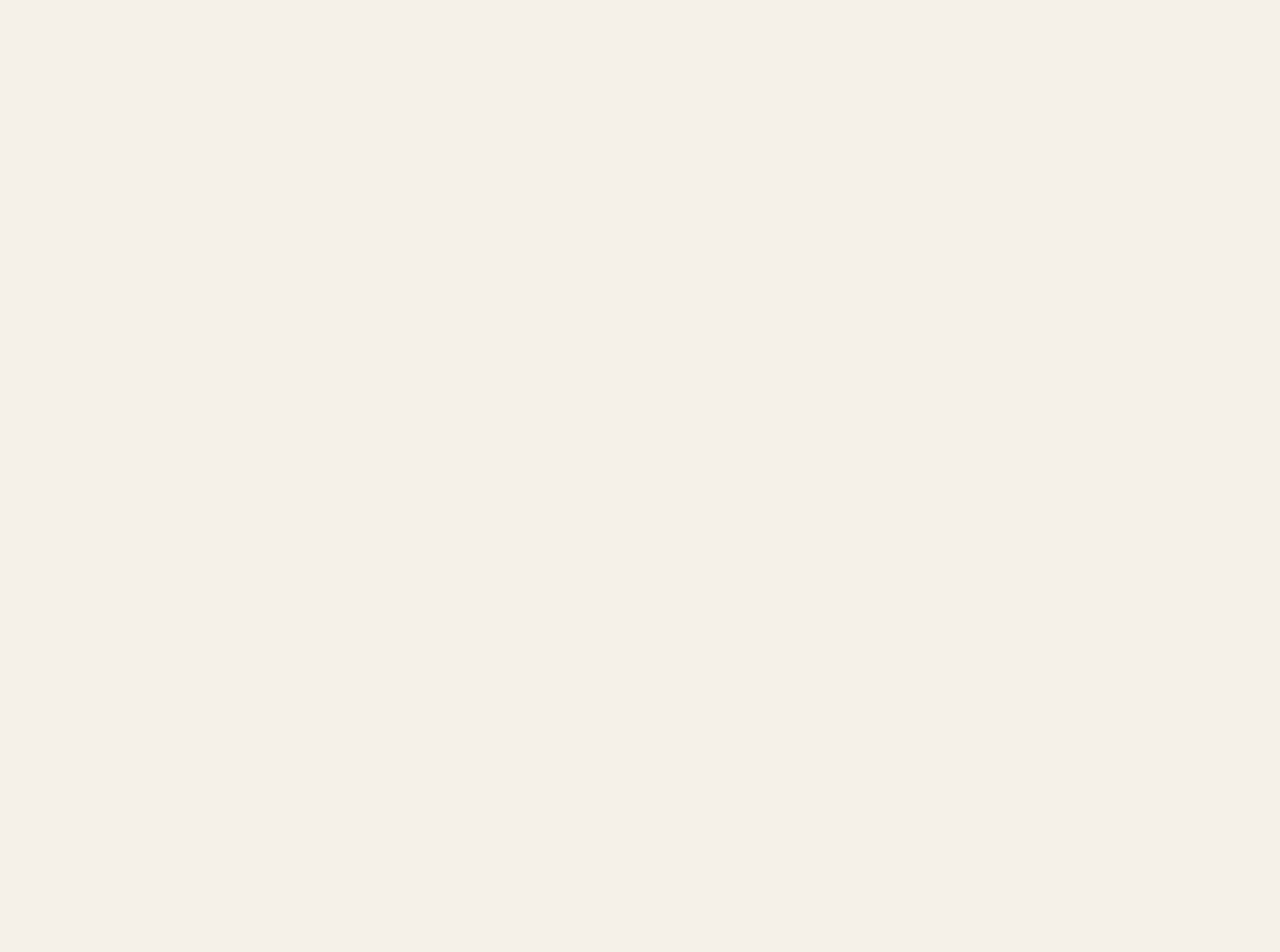
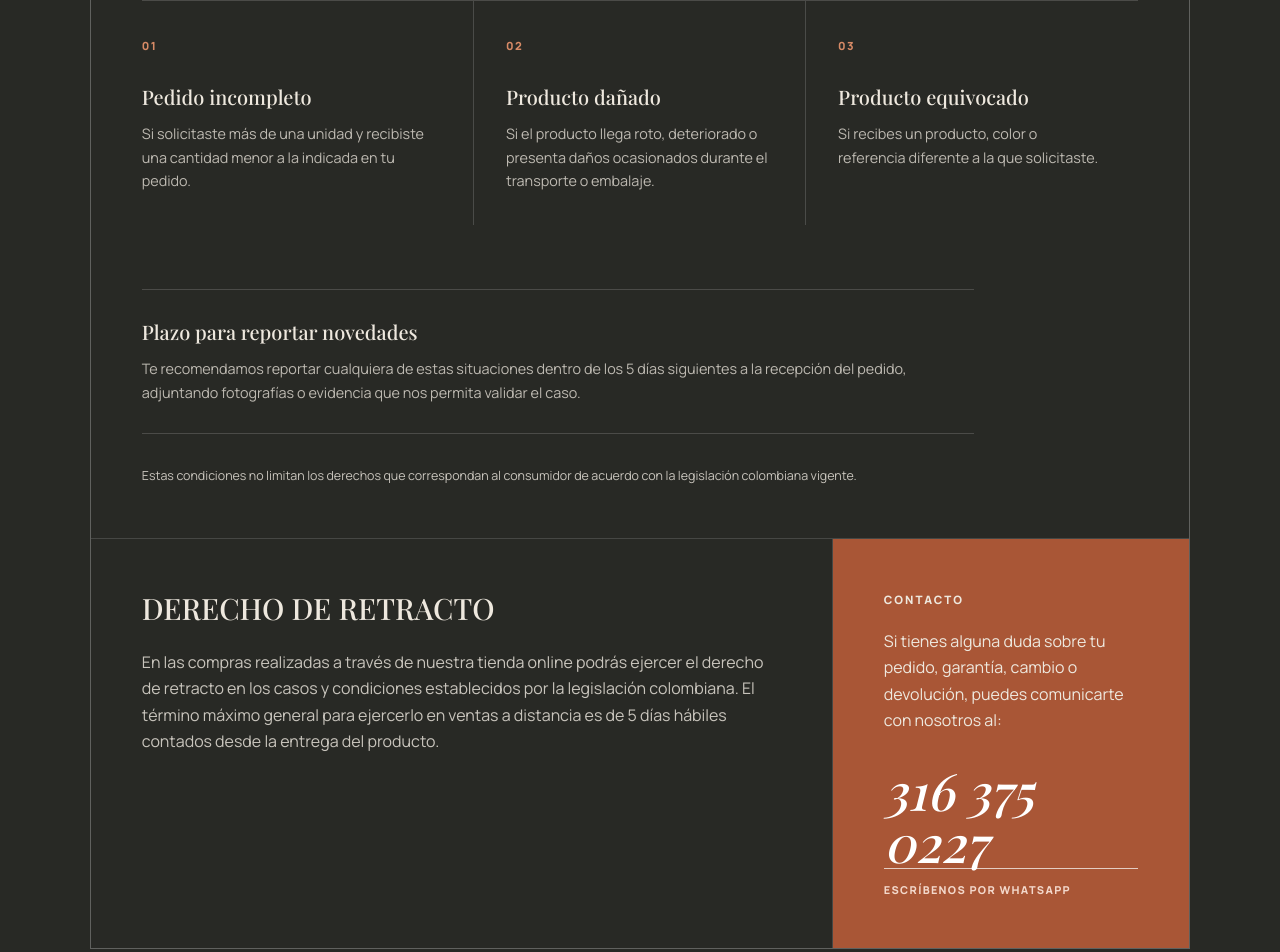
Before and after one commit to carlosarturo636/buzo-termico-store, a Next.js app: page / in a window 1280 px wide. Shown: the part 6420-7372 px from the top of the page. Before the commit the page ends 6018 px from the top, so only its background shows below. Built offline with nearby package versions, Linux system fonts and the light colour scheme; a web font is replaced by a local one.

Commit message:
feat: add legal policies and support section

```diff
--- a/app/globals.css
+++ b/app/globals.css
@@ -141,6 +141,29 @@ p { line-height: 1.65; }
 .final-cta h2 em { color: #d78a66; }
 .final-cta > p:not(.eyebrow) { margin: 2rem auto; color: #c4c0b8; }
 .final-cta .buy-wrap { max-width: 340px; margin: auto; }
+.legal-policies { color: #eee8de; background: #282925; }
+.legal-policies__heading { margin-bottom: clamp(3.5rem, 7vw, 6.5rem); }
+.legal-policies__heading h2 em { color: #d78a66; }
+.legal-policies__content { display: grid; grid-template-columns: minmax(0, 1.35fr) minmax(280px, .65fr); gap: 1px; background: rgba(255,255,255,.14); border: 1px solid rgba(255,255,255,.14); }
+.policy-block, .policy-contact { padding: clamp(2rem, 4vw, 4rem); background: #282925; }
+.policy-block--warranty { grid-column: 1 / -1; }
+.policy-block h3 { margin: 0 0 1.5rem; font: 500 clamp(1.4rem, 2.3vw, 2rem)/1.2 var(--font-display), Georgia, serif; text-transform: uppercase; }
+.policy-block > p { max-width: 62rem; color: #c8c4bc; }
+.policy-cases { margin: clamp(2.5rem, 5vw, 4.5rem) 0; display: grid; grid-template-columns: repeat(3, minmax(0, 1fr)); border-top: 1px solid rgba(255,255,255,.16); }
+.policy-case { padding: 2rem 2rem 2rem 0; border-right: 1px solid rgba(255,255,255,.16); }
+.policy-case + .policy-case { padding-left: 2rem; }
+.policy-case:last-child { border-right: 0; }
+.policy-case > span { color: #d78a66; font-size: .7rem; font-weight: 800; letter-spacing: .13em; }
+.policy-case h4, .policy-deadline h4 { margin: 1.75rem 0 .75rem; font: 500 1.25rem var(--font-display), Georgia, serif; }
+.policy-case p, .policy-deadline p { margin: 0; color: #bdb9b1; font-size: .9rem; }
+.policy-deadline { max-width: 52rem; padding: 1.75rem 0; border-top: 1px solid rgba(255,255,255,.16); border-bottom: 1px solid rgba(255,255,255,.16); }
+.policy-deadline h4 { margin-top: 0; }
+.policy-note { margin: 2rem 0 0; font-size: .78rem; }
+.policy-block--retract { min-height: 280px; }
+.policy-contact { display: flex; flex-direction: column; justify-content: center; background: var(--rust); }
+.policy-contact > p:not(.eyebrow) { max-width: 30rem; margin: 0 0 2rem; }
+.policy-contact a { width: max-content; max-width: 100%; color: white; font: italic 500 clamp(2rem, 4vw, 3.6rem)/1 var(--font-display), Georgia, serif; border-bottom: 1px solid rgba(255,255,255,.7); }
+.policy-contact > span { margin-top: .8rem; color: #f3d8cb; font-size: .68rem; font-weight: 800; letter-spacing: .12em; text-transform: uppercase; }
 footer { padding: 2rem clamp(1.25rem, 5vw, 5rem) 6rem; display: flex; justify-content: space-between; align-items: center; gap: 2rem; color: #d3cec5; background: var(--ink); border-top: 1px solid rgba(255,255,255,.12); font-size: .72rem; }
 .sticky-buy { display: none; }
 
@@ -176,6 +199,11 @@ footer { padding: 2rem clamp(1.25rem, 5vw, 5rem) 6rem; display: flex; justify-co
   .reviews .section-heading { margin-bottom: 3rem; }
   .reviews-grid { grid-template-columns: 1fr; }
   .review-card { min-height: 0; padding: 2rem; gap: 2.5rem; }
+  .legal-policies__content, .policy-cases { grid-template-columns: 1fr; }
+  .policy-block--warranty { grid-column: auto; }
+  .policy-case, .policy-case + .policy-case { padding: 2rem 0; border-right: 0; border-bottom: 1px solid rgba(255,255,255,.16); }
+  .policy-case:last-child { border-bottom: 0; }
+  .policy-contact a { font-size: clamp(2rem, 11vw, 3rem); }
   .measure-grid { grid-template-columns: 1fr; }
   .measure-card { padding: 2rem; }
   .measure-card + .measure-card { border-left: 1px solid rgba(32,33,30,.25); border-top: 0; }
--- a/app/page.tsx
+++ b/app/page.tsx
@@ -4,6 +4,7 @@ import { FAQ } from "@/components/FAQ";
 import { Features } from "@/components/Features";
 import { Hero } from "@/components/Hero";
 import { HowItWorks } from "@/components/HowItWorks";
+import { LegalPolicies } from "@/components/LegalPolicies";
 import { Measurements } from "@/components/Measurements";
 import { Reviews } from "@/components/Reviews";
 import { StickyBuyButton } from "@/components/StickyBuyButton";
@@ -33,7 +34,8 @@ export default async function Home() {
       <Reviews />
       <FAQ />
       <section className="final-cta"><p className="eyebrow">Tu momento, más cómodo</p><h2>Haz del frío<br /><em>tu lugar favorito.</em></h2><p>Buzo térmico tipo saco-cobija con forro polar ultra suave.</p><BuyButton /></section>
-      <footer><a className="brand brand--image brand--footer" href="#top"><Image src="/media/mufasa-wordmark.webp" alt="Mufasa" width={150} height={50} /></a><p>Información comercial sincronizable con Shopify.</p><small>© {new Date().getFullYear()}</small></footer>
+      <LegalPolicies />
+      <footer><a className="brand brand--image brand--footer" href="#top"><Image src="/media/mufasa-wordmark.webp" alt="Mufasa" width={150} height={50} /></a><small>© {new Date().getFullYear()}</small></footer>
       <StickyBuyButton />
     </main></ProductProvider>
   );
--- /dev/null
+++ b/components/LegalPolicies.tsx
@@ -0,0 +1,63 @@
+const policyCases = [
+  {
+    number: "1",
+    title: "Pedido incompleto",
+    description: "Si solicitaste más de una unidad y recibiste una cantidad menor a la indicada en tu pedido.",
+  },
+  {
+    number: "2",
+    title: "Producto dañado",
+    description: "Si el producto llega roto, deteriorado o presenta daños ocasionados durante el transporte o embalaje.",
+  },
+  {
+    number: "3",
+    title: "Producto equivocado",
+    description: "Si recibes un producto, color o referencia diferente a la que solicitaste.",
+  },
+];
+
+export function LegalPolicies() {
+  return (
+    <section className="section legal-policies" aria-labelledby="legal-policies-title">
+      <header className="legal-policies__heading">
+        <p className="eyebrow">Información importante</p>
+        <h2 id="legal-policies-title">Políticas y<br /><em>soporte.</em></h2>
+      </header>
+
+      <div className="legal-policies__content">
+        <article className="policy-block policy-block--warranty">
+          <h3>Políticas de garantía, cambios y devoluciones</h3>
+          <p>Queremos que recibas tu MUFASA en perfectas condiciones. Puedes reportarnos cualquiera de las siguientes novedades:</p>
+          <div className="policy-cases">
+            {policyCases.map(({ number, title, description }) => (
+              <div className="policy-case" key={number}>
+                <span>{number.padStart(2, "0")}</span>
+                <h4>{title}</h4>
+                <p>{description}</p>
+              </div>
+            ))}
+          </div>
+          <div className="policy-deadline">
+            <h4>Plazo para reportar novedades</h4>
+            <p>Te recomendamos reportar cualquiera de estas situaciones dentro de los 5 días siguientes a la recepción del pedido, adjuntando fotografías o evidencia que nos permita validar el caso.</p>
+          </div>
+          <p className="policy-note">Estas condiciones no limitan los derechos que correspondan al consumidor de acuerdo con la legislación colombiana vigente.</p>
+        </article>
+
+        <article className="policy-block policy-block--retract">
+          <h3>Derecho de retracto</h3>
+          <p>En las compras realizadas a través de nuestra tienda online podrás ejercer el derecho de retracto en los casos y condiciones establecidos por la legislación colombiana. El término máximo general para ejercerlo en ventas a distancia es de 5 días hábiles contados desde la entrega del producto.</p>
+        </article>
+
+        <aside className="policy-contact">
+          <p className="eyebrow">Contacto</p>
+          <p>Si tienes alguna duda sobre tu pedido, garantía, cambio o devolución, puedes comunicarte con nosotros al:</p>
+          <a href="https://wa.me/573163750227" target="_blank" rel="noreferrer" aria-label="Contactar a MUFASA por WhatsApp al 316 375 0227">
+            316 375 0227
+          </a>
+          <span>Escríbenos por WhatsApp</span>
+        </aside>
+      </div>
+    </section>
+  );
+}
```
